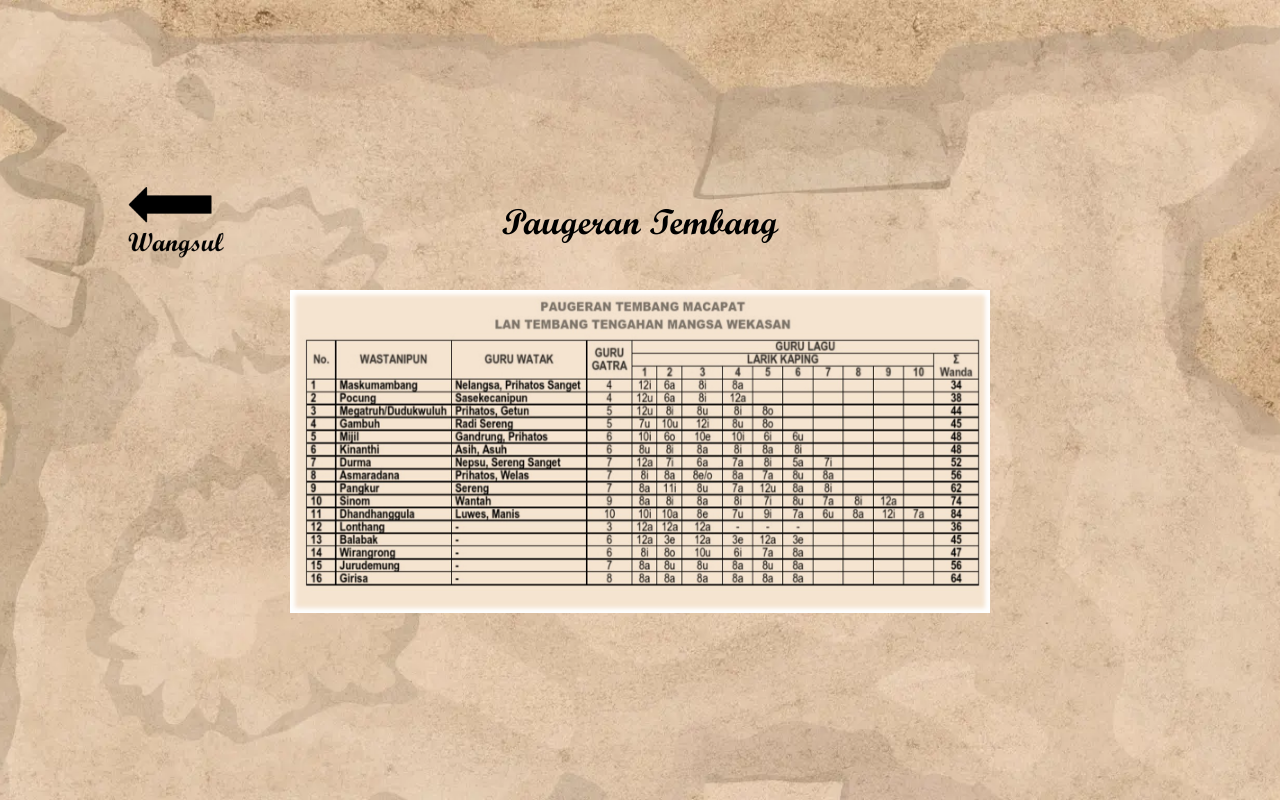
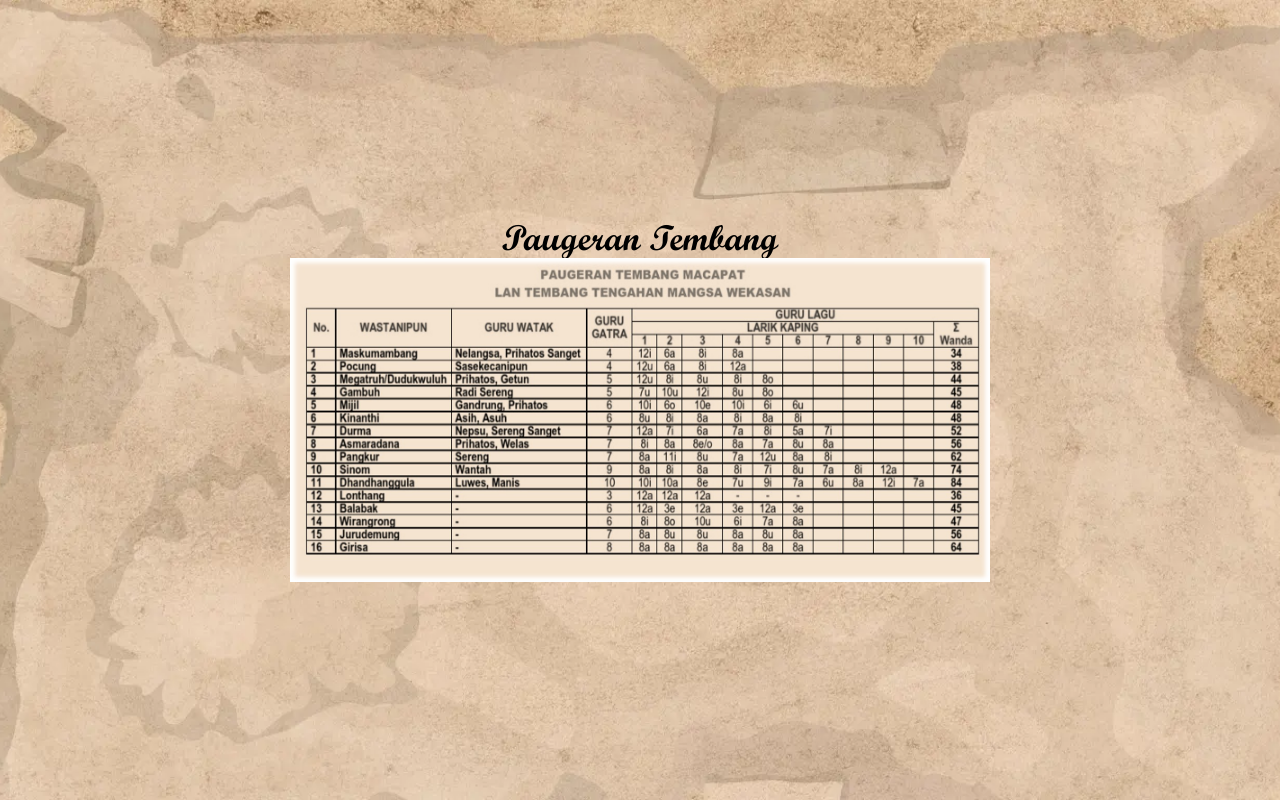
Before and after one commit to naraya-albani/E-Srambahan, a Next.js app: page /paugeran-tembang in a window 1280 px wide. Built offline with nearby package versions, Linux system fonts and the light colour scheme.

Commit message:
delete back button paugeran aplikasi

```diff
--- a/app/paugeran-tembang/page.tsx
+++ b/app/paugeran-tembang/page.tsx
@@ -1,32 +1,11 @@
 import Image from "next/image";
-import Link from "next/link";
 
 export default function PaugeranTembang() {
   return (
     <div className="min-h-screen p-8 flex flex-col items-center justify-center">
-      <div className="grid grid-cols-3 items-center w-full mb-8">
-        {/* Kiri */}
-        <Link
-          href={"/"}
-          className="hover:scale-105 transition cursor-pointer lg:ml-24"
-        >
-          <Image
-            src="/back.png"
-            alt="Back"
-            width={385}
-            height={248}
-            className="object-contain w-20 md:w-24"
-          />
-        </Link>
-
-        {/* Tengah (lebih lebar) */}
-        <h1 className="col-span-1 text-center text-4xl font-bold font-sans text-black">
-          Paugeran Tembang
-        </h1>
-
-        {/* Kosong kanan */}
-        <div />
-      </div>
+      <h1 className="text-center text-4xl font-bold font-sans text-black">
+        Paugeran Tembang
+      </h1>
       <Image
         src="/paugeran-tembang.jpg"
         alt="Paugeran Tembang"
```
